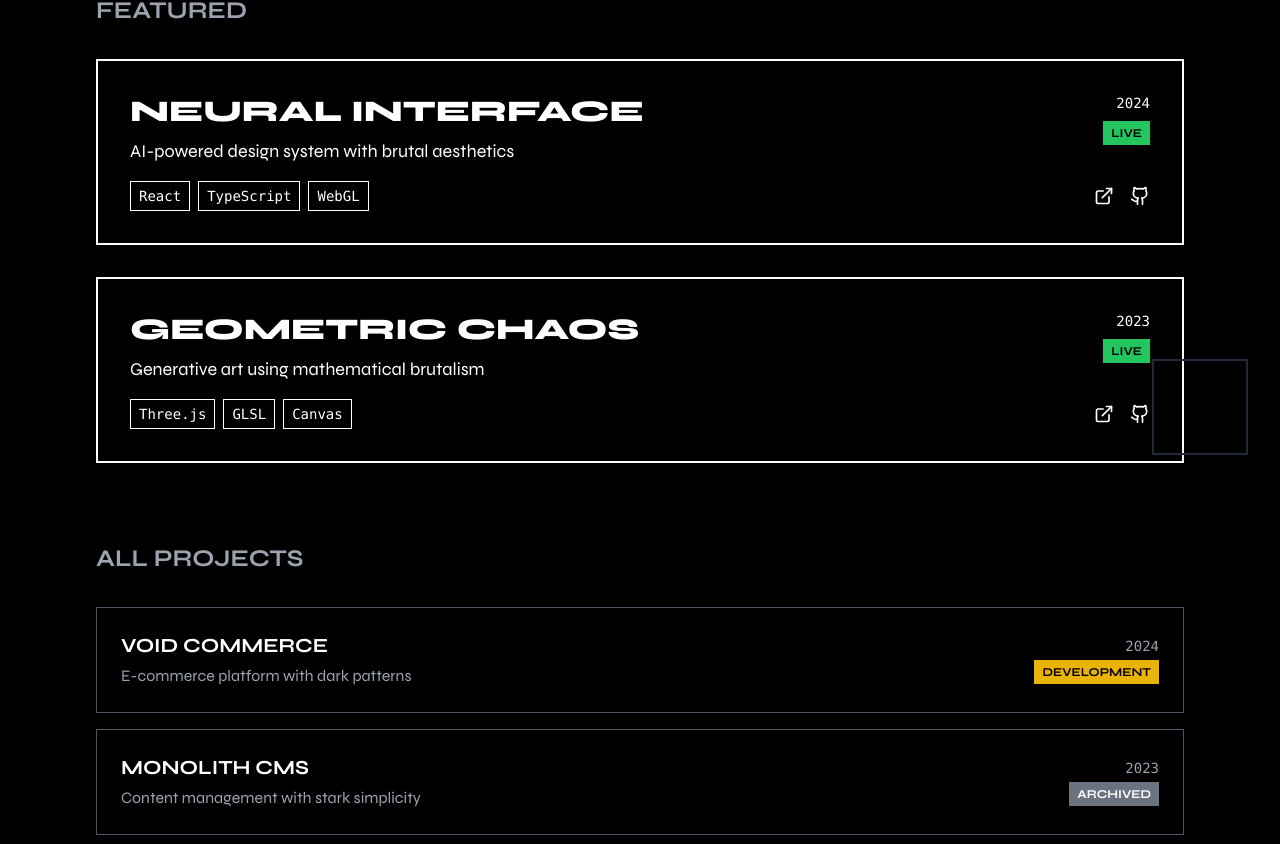
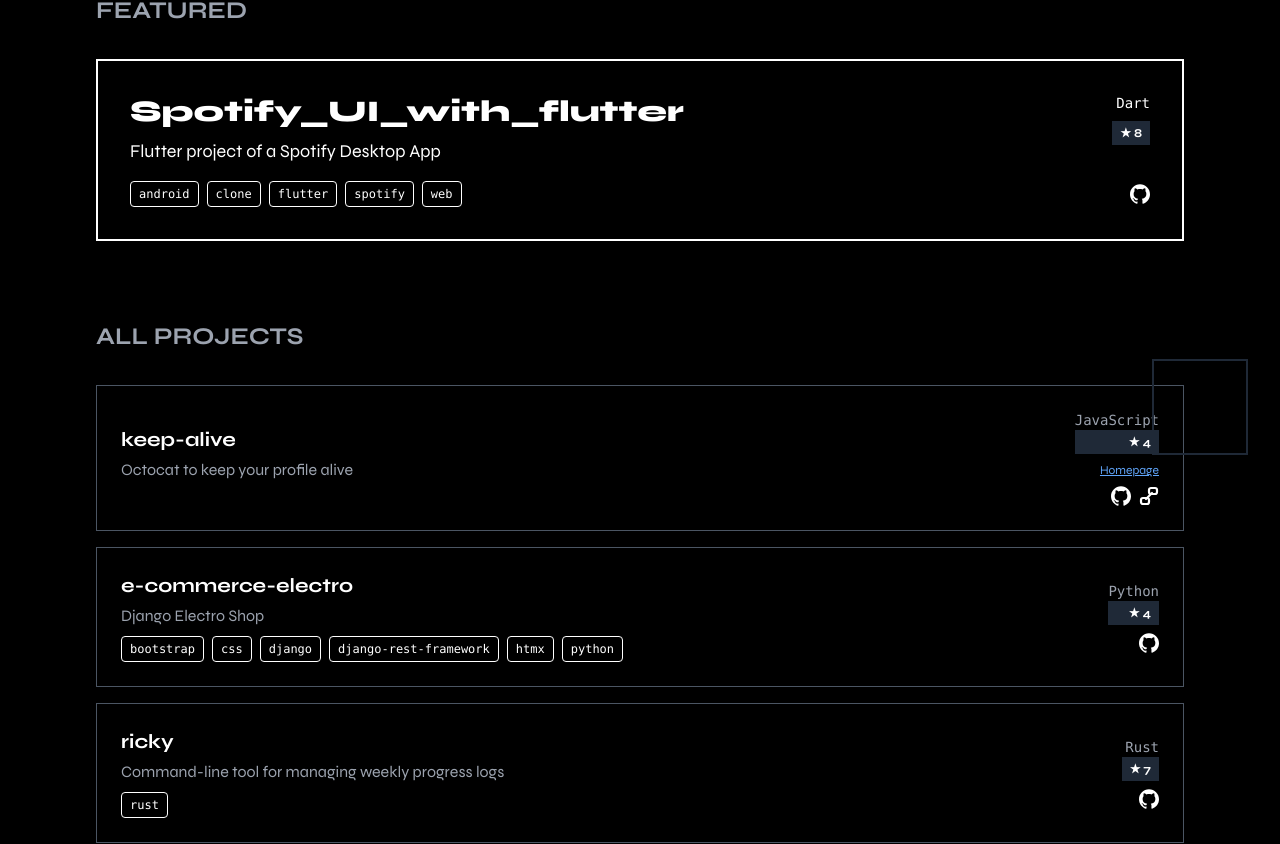
Before and after one commit to sudoevans/sudoevans_, a Next.js app: page /projects in a window 1280 px wide. Shown: the part 313-1157 px from the top of the page. Built offline with nearby package versions, Linux system fonts and the light colour scheme.

Commit message:
chore: Update projects

```diff
--- a/app/projects/page.tsx
+++ b/app/projects/page.tsx
@@ -2,99 +2,87 @@
 
 import { useState } from "react"
 import Link from "next/link"
-import { ArrowLeft, ExternalLink, Github, ChevronLeft, ChevronRight } from "lucide-react"
+import { ArrowLeft, ChevronLeft, ChevronRight } from "lucide-react"
 import { ThemeToggle } from "@/components/theme-toggle"
 
 const allProjects = [
 	{
 		id: 1,
-    title: "NEURAL INTERFACE",
-    description: "AI-powered design system with brutal aesthetics",
-    year: "2024",
-    tech: ["React", "TypeScript", "WebGL"],
+		title: "Spotify_UI_with_flutter",
+		description: "Flutter project of a Spotify Desktop App",
+		stars: 8,
+		language: "Dart",
+		topics: ["android", "clone", "flutter", "spotify", "web"],
+		repo: "https://github.com/sudoevans/Spotify_UI_with_flutter",
+		homepage: null,
 		featured: true,
-    status: "LIVE",
 	},
 	{
 		id: 2,
-    title: "VOID COMMERCE",
-    description: "E-commerce platform with dark patterns",
-    year: "2024",
-    tech: ["Next.js", "Stripe", "PostgreSQL"],
+		title: "keep-alive",
+		description: "Octocat to keep your profile alive",
+		stars: 4,
+		language: "JavaScript",
+		topics: [],
+		repo: "https://github.com/sudoevans/keep-alive",
+		homepage: "https://keep-alive-bice.vercel.app",
 		featured: false,
-    status: "DEVELOPMENT",
 	},
 	{
 		id: 3,
-    title: "GEOMETRIC CHAOS",
-    description: "Generative art using mathematical brutalism",
-    year: "2023",
-    tech: ["Three.js", "GLSL", "Canvas"],
-    featured: true,
-    status: "LIVE",
+		title: "e-commerce-electro",
+		description: "Django Electro Shop",
+		stars: 4,
+		language: "Python",
+		topics: ["bootstrap", "css", "django", "django-rest-framework", "htmx", "python"],
+		repo: "https://github.com/sudoevans/e-commerce-electro",
+		homepage: null,
+		featured: false,
 	},
 	{
 		id: 4,
-    title: "MONOLITH CMS",
-    description: "Content management with stark simplicity",
-    year: "2023",
-    tech: ["Node.js", "MongoDB", "GraphQL"],
+		title: "ricky",
+		description: "Command-line tool for managing weekly progress logs",
+		stars: 7,
+		language: "Rust",
+		topics: ["rust"],
+		repo: "https://github.com/sudoevans/ricky",
+		homepage: null,
 		featured: false,
-    status: "ARCHIVED",
 	},
 	{
 		id: 5,
-    title: "BRUTALIST PORTFOLIO",
-    description: "Minimalist portfolio with geometric elements",
-    year: "2023",
-    tech: ["Next.js", "Tailwind CSS", "Supabase"],
+		title: "breathworksai",
+		description: "Personalized breathwork sessions for well-being",
+		stars: 2,
+		language: "TypeScript",
+		topics: ["health", "mental-health", "nextjs", "vercel"],
+		repo: "https://github.com/sudoevans/breathworksai",
+		homepage: "https://breathworksai.vercel.app",
 		featured: false,
-    status: "LIVE",
 	},
 	{
 		id: 6,
-    title: "PIXEL GHOST",
-    description: "Interactive pixel art character with animations",
-    year: "2023",
-    tech: ["React", "CSS Grid", "Animation"],
+		title: "telemed",
+		description: "Doctor appointment management REST API.",
+		stars: 0,
+		language: "Python",
+		topics: ["api", "doctor-appointment-management", "rest-api", "drf-spectacular", "bruno", "djngo"],
+		repo: "https://github.com/sudoevans/telemed",
+		homepage: "https://telemed.fly.dev/",
 		featured: false,
-    status: "LIVE",
 	},
 	{
 		id: 7,
-    title: "STARK DASHBOARD",
-    description: "Minimalist analytics dashboard with brutal UI",
-    year: "2022",
-    tech: ["Vue.js", "D3.js", "Firebase"],
+		title: "SentiNews-Scout",
+		description:
+			"SentiNews-Scout is a Python-based web application that uses machine learning and Flask to analyze news articles from China Daily and classify their sentiment. It automates scraping and processing articles, determining if the sentiment is positive or negative.",
+		stars: 1,
+		language: "Jupyter Notebook",
+		topics: ["database", "flask", "machine-learning", "nlp", "sentiment-analysis"],
+		repo: "https://github.com/sudoevans/SentiNews-Scout",
+		homepage: null,
 		featured: false,
-    status: "ARCHIVED",
-  },
-  {
-    id: 8,
-    title: "CONCRETE BLOG",
-    description: "Brutalist blog platform with raw typography",
-    year: "2022",
-    tech: ["Gatsby", "MDX", "Netlify CMS"],
-    featured: false,
-    status: "DEVELOPMENT",
-  },
-  {
-    id: 9,
-    title: "BINARY WEATHER",
-    description: "Weather app with binary aesthetic and minimal UI",
-    year: "2022",
-    tech: ["React Native", "OpenWeather API", "Expo"],
-    featured: false,
-    status: "LIVE",
-  },
-  {
-    id: 10,
-    title: "BRUTALIST NOTES",
-    description: "Note-taking app with stark contrasts and raw design",
-    year: "2021",
-    tech: ["Electron", "React", "IndexedDB"],
-    featured: false,
-    status: "ARCHIVED",
 	},
 ]
 
@@ -148,34 +136,51 @@ export default function ProjectsPage() {
 											</p>
 										</div>
 										<div className="text-right">
-                      <div className="text-sm font-mono mb-2">{project.year}</div>
-                      <div
-                        className={`text-xs font-bold px-2 py-1 ${
-                          project.status === "LIVE"
-                            ? "bg-green-500 text-black"
-                            : project.status === "DEVELOPMENT"
-                              ? "bg-yellow-500 text-black"
-                              : "bg-gray-500 text-white"
-                        }`}
+											<div className="text-sm font-mono mb-2">{project.language}</div>
+											<div className="text-xs font-bold px-2 py-1 bg-gray-200 dark:bg-gray-800 text-black dark:text-white mb-2">
+												★ {project.stars}
+											</div>
+											{project.homepage && (
+												<a
+													href={project.homepage}
+													target="_blank"
+													rel="noopener noreferrer"
+													className="block text-xs underline text-blue-600 dark:text-blue-400"
 												>
-                        {project.status}
-                      </div>
+													Homepage
+												</a>
+											)}
 										</div>
 									</div>
 									<div className="flex justify-between items-center">
-                    <div className="flex gap-2">
-                      {project.tech.map((tech) => (
+										<div className="flex gap-2 flex-wrap">
+											{project.topics &&
+												project.topics.map((topic) => (
 													<span
-                          key={tech}
-                          className="text-sm font-mono border border-current px-2 py-1 group-hover:border-gray-300 dark:group-hover:border-gray-800"
+														key={topic}
+														className="text-xs font-mono border border-current px-2 py-1 rounded"
 													>
-                          {tech}
+														{topic}
 													</span>
 												))}
 										</div>
 										<div className="flex gap-4">
-                      <ExternalLink className="w-5 h-5 hover:scale-110 transition-transform cursor-pointer" />
-                      <Github className="w-5 h-5 hover:scale-110 transition-transform cursor-pointer" />
+											<a
+												href={project.repo}
+												target="_blank"
+												rel="noopener noreferrer"
+											>
+												<GitHubIcon className="w-5 h-5 hover:scale-110 transition-transform cursor-pointer" />
+											</a>
+											{project.homepage && (
+												<a
+													href={project.homepage}
+													target="_blank"
+													rel="noopener noreferrer"
+												>
+													<LinkIcon className="w-5 h-5 hover:scale-110 transition-transform cursor-pointer" />
+												</a>
+											)}
 										</div>
 									</div>
 								</div>
@@ -198,19 +203,52 @@ export default function ProjectsPage() {
 											<p className="text-gray-600 dark:text-gray-400 group-hover:text-gray-800 dark:group-hover:text-gray-300">
 												{project.description}
 											</p>
+											<div className="flex gap-2 flex-wrap mt-2">
+												{project.topics &&
+													project.topics.map((topic) => (
+														<span
+															key={topic}
+															className="text-xs font-mono border border-current px-2 py-1 rounded"
+														>
+															{topic}
+														</span>
+													))}
+											</div>
 										</div>
 										<div className="text-right">
-                      <div className="text-sm font-mono text-gray-600 dark:text-gray-400">{project.year}</div>
-                      <div
-                        className={`text-xs font-bold px-2 py-1 mt-1 ${
-                          project.status === "LIVE"
-                            ? "bg-green-500 text-black"
-                            : project.status === "DEVELOPMENT"
-                              ? "bg-yellow-500 text-black"
-                              : "bg-gray-500 text-white"
-                        }`}
+											<div className="text-sm font-mono text-gray-600 dark:text-gray-400">
+												{project.language}
+											</div>
+											<div className="text-xs font-bold px-2 py-1 bg-gray-200 dark:bg-gray-800 text-black dark:text-white mb-2">
+												★ {project.stars}
+											</div>
+											{project.homepage && (
+												<a
+													href={project.homepage}
+													target="_blank"
+													rel="noopener noreferrer"
+													className="block text-xs underline text-blue-600 dark:text-blue-400"
 												>
-                        {project.status}
+													Homepage
+												</a>
+											)}
+											<div className="flex gap-2 justify-end mt-2">
+												<a
+													href={project.repo}
+													target="_blank"
+													rel="noopener noreferrer"
+												>
+													<GitHubIcon className="w-5 h-5 hover:scale-110 transition-transform cursor-pointer" />
+												</a>
+												{project.homepage && (
+													<a
+														href={project.homepage}
+														target="_blank"
+														rel="noopener noreferrer"
+													>
+														<LinkIcon className="w-5 h-5 hover:scale-110 transition-transform cursor-pointer" />
+													</a>
+												)}
 											</div>
 										</div>
 									</div>
@@ -264,3 +302,33 @@ export default function ProjectsPage() {
 		</div>
 	)
 }
+
+// Custom GitHub SVG icon component
+function GitHubIcon(props: React.SVGProps<SVGSVGElement>) {
+	return (
+		<svg width="20" height="20" viewBox="0 0 24 24" fill="currentColor" {...props}>
+			<path d="M12 .297c-6.63 0-12 5.373-12 12 0 5.303 3.438 9.8 8.205 11.385.6.113.82-.258.82-.577 0-.285-.01-1.04-.015-2.04-3.338.724-4.042-1.61-4.042-1.61C4.422 18.07 3.633 17.7 3.633 17.7c-1.087-.744.084-.729.084-.729 1.205.084 1.838 1.236 1.838 1.236 1.07 1.835 2.809 1.305 3.495.998.108-.776.417-1.305.76-1.605-2.665-.3-5.466-1.332-5.466-5.93 0-1.31.465-2.38 1.235-3.22-.135-.303-.54-1.523.105-3.176 0 0 1.005-.322 3.3 1.23.96-.267 1.98-.399 3-.405 1.02.006 2.04.138 3 .405 2.28-1.552 3.285-1.23 3.285-1.23.645 1.653.24 2.873.12 3.176.765.84 1.23 1.91 1.23 3.22 0 4.61-2.805 5.625-5.475 5.92.42.36.81 1.096.81 2.22 0 1.606-.015 2.896-.015 3.286 0 .315.21.69.825.57C20.565 22.092 24 17.592 24 12.297c0-6.627-5.373-12-12-12" />
+		</svg>
+	)
+}
+
+// Custom Link SVG icon component (minimal, geometric, "brutal" vibe)
+function LinkIcon(props: React.SVGProps<SVGSVGElement>) {
+	return (
+		<svg
+			width="20"
+			height="20"
+			viewBox="0 0 20 20"
+			fill="none"
+			stroke="currentColor"
+			strokeWidth={2.2}
+			strokeLinecap="round"
+			strokeLinejoin="round"
+			{...props}
+		>
+			<path d="M7 13l6-6" />
+			<rect x="2" y="12" width="8" height="6" rx="2" />
+			<rect x="10" y="2" width="8" height="6" rx="2" />
+		</svg>
+	)
+}
```
Lines whose indentation alone changed are shown as unchanged.
